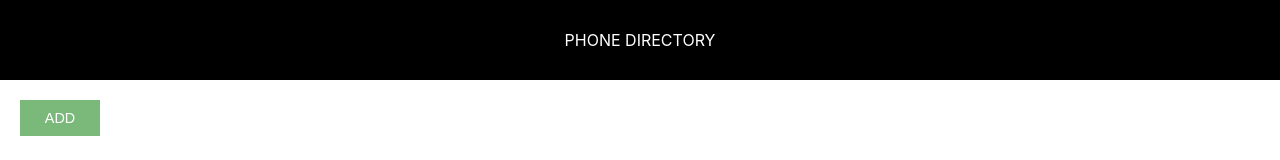
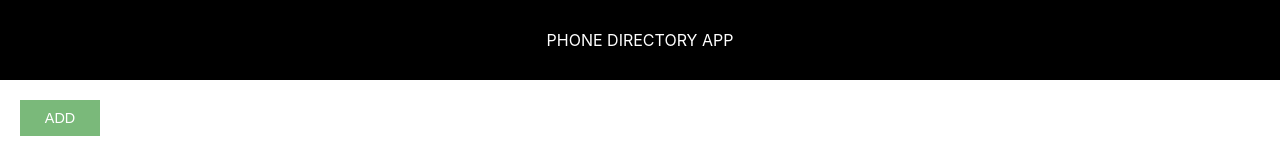
Before and after one commit to SandeepKumar377/Phone-Directory-ReactJSApp, a React (Create React App) app: page / in a window 1280 px wide. Shown: the top 160 px of the page. Built offline with nearby package versions, Linux system fonts and the light colour scheme.

Commit message:
Pass heading of Header as props

```diff
--- a/src/App.js
+++ b/src/App.js
@@ -6,7 +6,7 @@ class App extends Component{
   render() {
     return (
       <div>
-        <Header/>
+        <Header heading="Phone Directory App"/>
         <PhoneDirectoryDetails/>
       </div>
     );
--- a/src/Header.js
+++ b/src/Header.js
@@ -1,10 +1,10 @@
 import React from 'react';
 import  "./Header.css";
 
-const Header = function(){
+const Header = function(props){
     return(
         <div className="header">
-          Phone Directory
+          {props.heading}
         </div>
     )
 }
```
